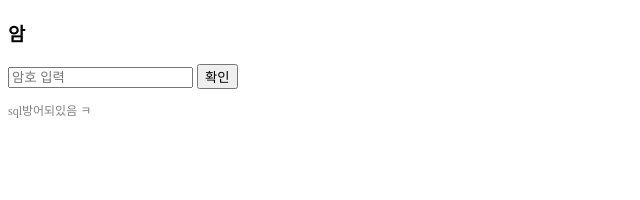
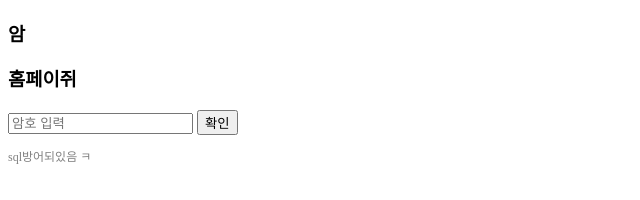
Before and after one commit to nered30/nered30.github.io, a plain HTML site: page index.html in a window 1280 px wide. Shown: the whole page, without its empty margins (0-640 px from the left). Drawn offline with Linux system fonts and the light colour scheme.

Commit message:
Update index.html

```diff
--- a/index.html
+++ b/index.html
@@ -2,7 +2,7 @@
 <html>
 <head>
     <meta charset="UTF-8">
-    <title>ㅇ홈페이쥐</title>
+
     <title>ⓒ 2022. nered30 All Rights Reserved.</title>
     <style>
         /* 은성이바보 은성이바보은성이바보은성이바보은성이바보은성이바보은성이바보은성이바보은성이바보은성이바보은성이바보은성이바보은성이바보은성이바보*/
@@ -13,6 +13,7 @@
 </head>
 <body>
     <h3>암</h3>
+    <h3>홈페이쥐</h3>
     <input type="password" id="passwordInput" placeholder="암호 입력">
     <button onclick="checkPassword()">확인</button>
 
@@ -23,8 +24,8 @@
         <p style="font-weight: bold; color: blue;">보안 통과! 링크가 활성화되었습니다.</p>
 
         <!-- 원래 있던 링크들 -->
-        <a href="https://nered30.github.io/chess" target="_blank">이거보면 탈모 어?? 은성이 탈모다 ㅋㅋㅋㅋㅋㅋㅋㅋ</a><br>
-        <a href="http://nered30.github.io/randombaxe" target="_blank">랜돔 박쇄~~~~~</a><br>
+        <a href="https://nered30.github.io/chess" target="_blank">이거보면 탈모 어?? 은성이 탈모다 ㅋㅋㅋㅋㅋㅋㅋㅋ</a>
+        <a href="http://nered30.github.io/randombaxe" target="_blank">랜돔 박쇄~~~~~</a>
         <a href="https://nered30.github.io/" target="_blank">이건 미완성</a>
 
         <hr>
```
